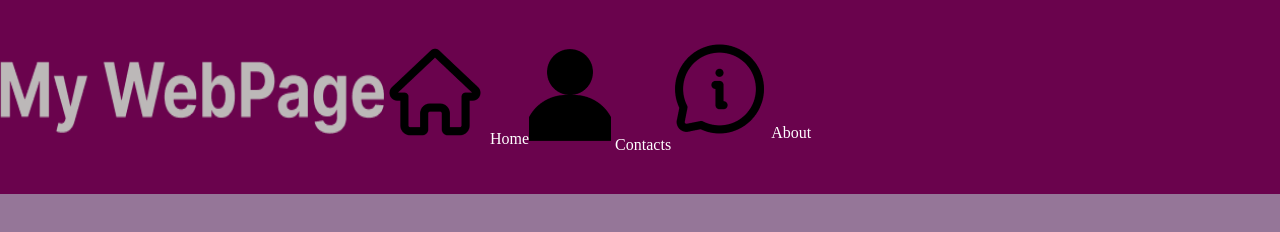
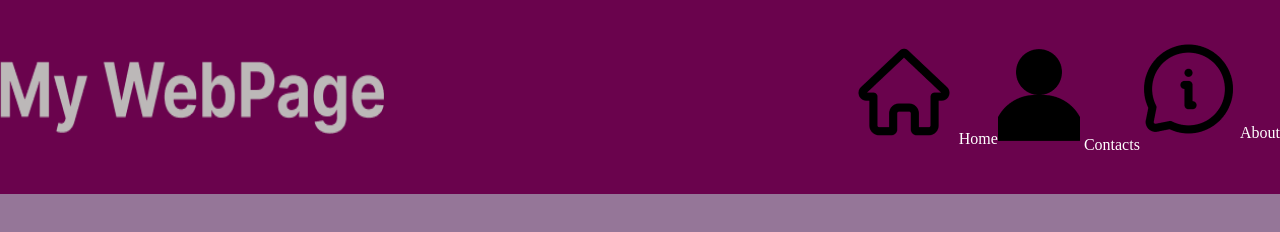
Before and after one commit to jacksonsr451/Aula-30-03-2023, a plain HTML site: page index.html in a window 1280 px wide. Drawn offline with Linux system fonts and the light colour scheme.

Commit message:
Update navbar

```diff
--- a/style.css
+++ b/style.css
@@ -30,6 +30,7 @@ nav {
     background-color: var(--primary-color);
 
     align-items: center;
+    justify-content: space-between;
 }
 
 nav>.icon-navbar {
@@ -39,4 +40,6 @@ nav>.icon-navbar {
 
 nav>.itens {
     display: flex;
+
+    justify-content: space-around;
 }
```
